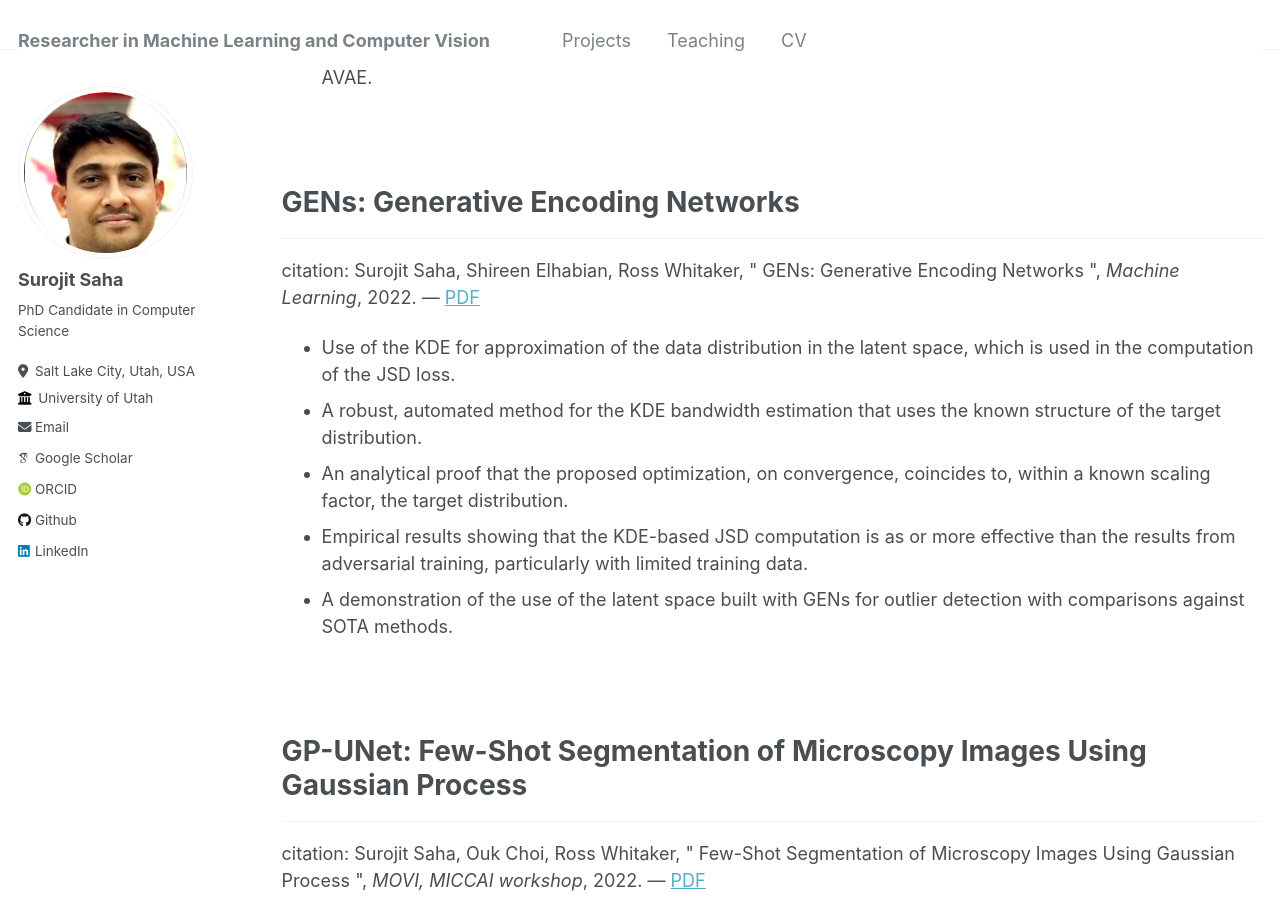
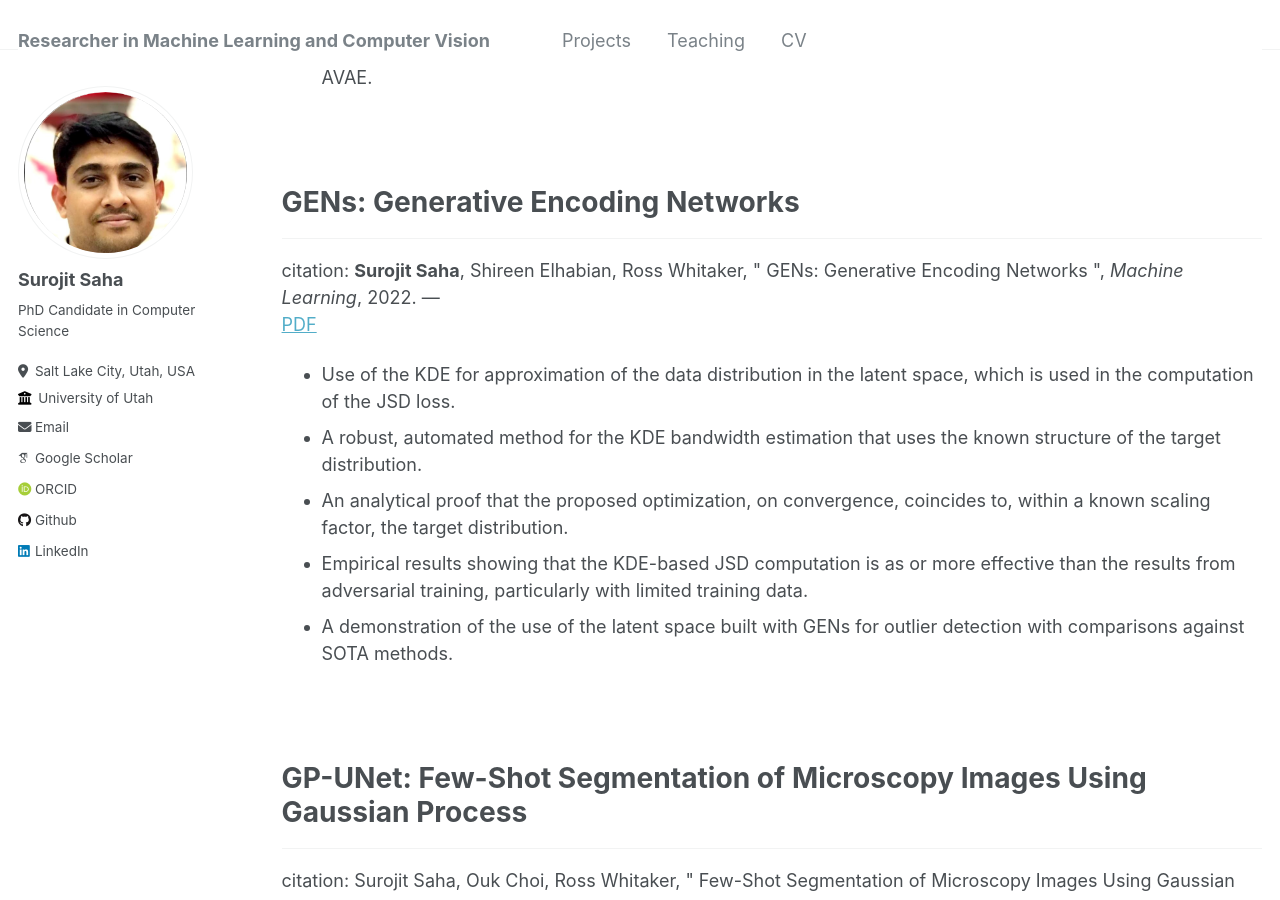
Before and after one commit to Surojit-Utah/Surojit-Utah.github.io, a Jekyll site: the page built from _pages/publications.md, in a window 1280 px wide and 900 px high, scrolled down 1458 px. Built offline with Jekyll 4.4.1, drawn with Linux system fonts in a browser that asks for light colours; some web fonts are replaced.

Commit message:
Update publications.md

```diff
--- a/_pages/publications.md
+++ b/_pages/publications.md
@@ -57,8 +57,9 @@ citation: 'Surojit Saha, Ross Whitaker. (2024). &quot; Matching aggregate poster
 <br />
 # GENs: Generative Encoding Networks
 ---
-citation: Surojit Saha, Shireen Elhabian, Ross Whitaker, &quot; GENs: Generative Encoding Networks &quot;, <i>Machine Learning</i>, 2022.
+citation: <b>Surojit Saha</b>, Shireen Elhabian, Ross Whitaker, &quot; GENs: Generative Encoding Networks &quot;, <i>Machine Learning</i>, 2022.
 ---
+<br />
 [PDF](http://surojit-utah.github.io/files/GEN.pdf "PDF")
 * Use of the KDE for approximation of the data distribution in the latent space, which is used in the computation of the JSD loss.
 * A robust, automated method for the KDE bandwidth estimation that uses the known structure of the target distribution.
```
